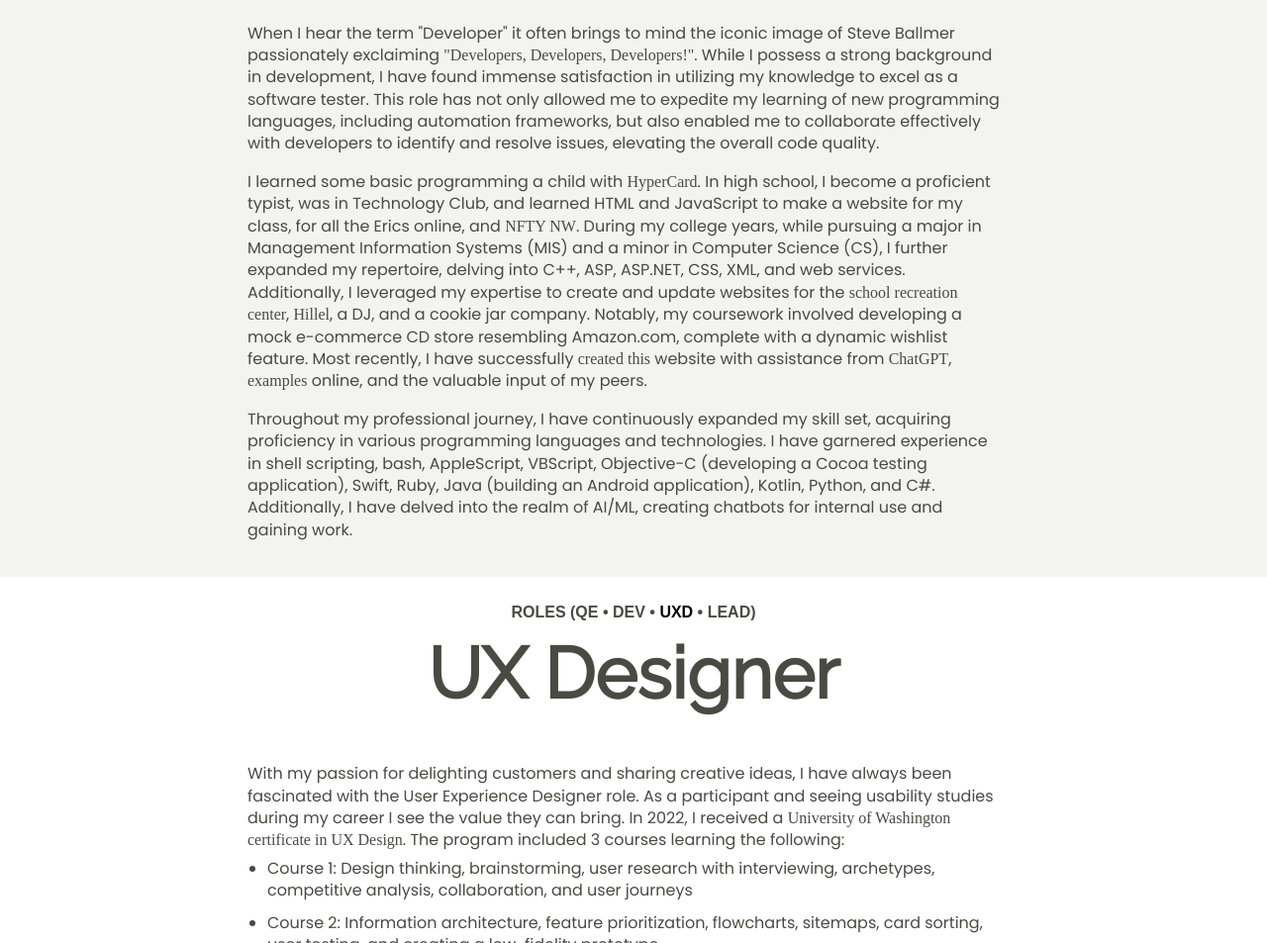
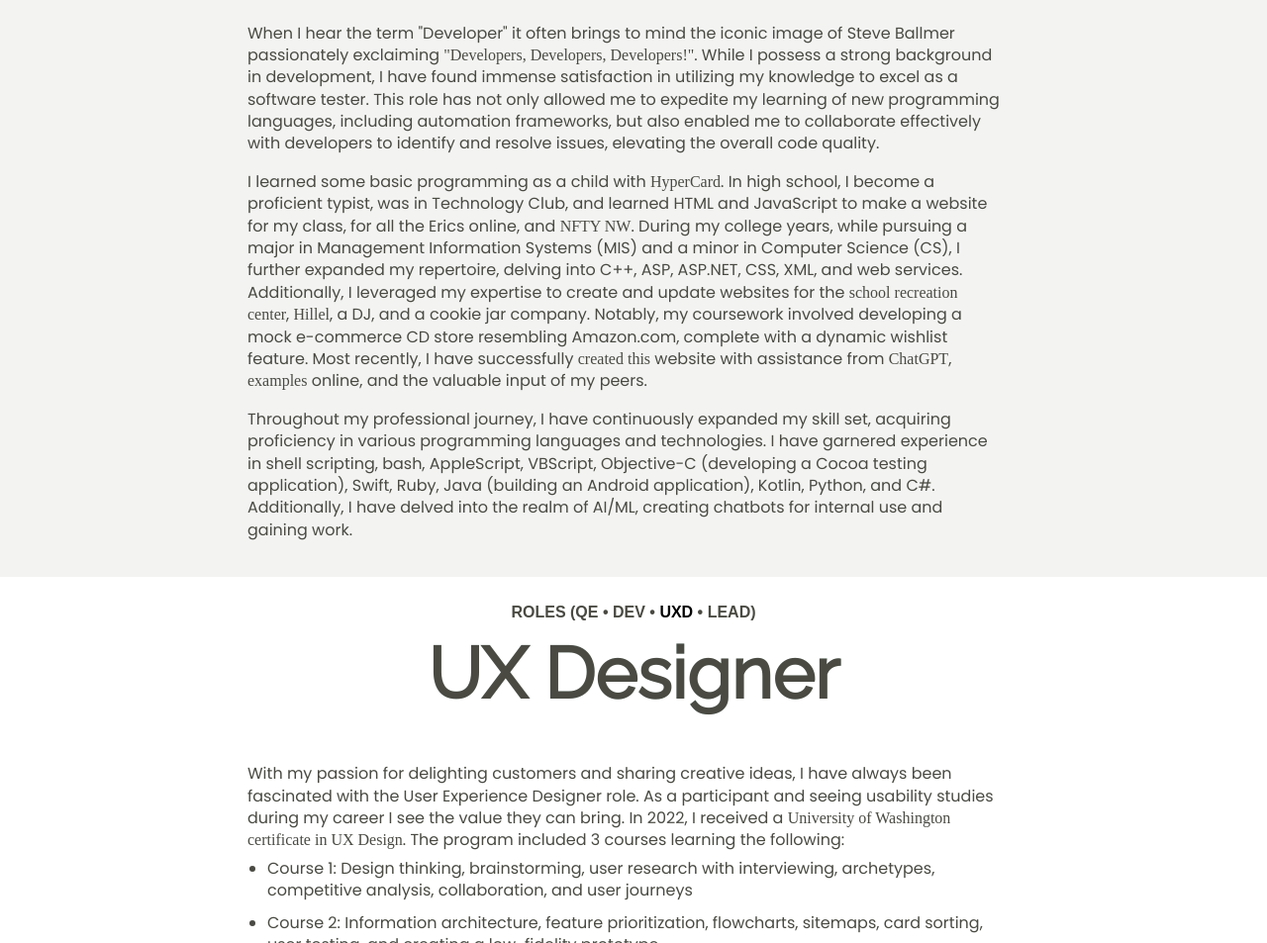
Before and after one commit to Ooric007/ooric007.github.io, a plain HTML site: page pages/roles.html in a window 1280 px wide. Shown: the part 2330-3283 px from the top of the page at 99% size. Drawn offline with Linux system fonts and the light colour scheme.

Commit message:
Add missing word

```diff
--- a/pages/roles.html
+++ b/pages/roles.html
@@ -278,7 +278,7 @@
           code quality.
         </p>
         <p>
-          I learned some basic programming a child with
+          I learned some basic programming as a child with
           <a href="https://en.wikipedia.org/wiki/HyperCard" target="_blank">HyperCard</a>. In high school, I become a
           proficient typist, was in Technology
           Club, and learned HTML and JavaScript to make a website for my
```
